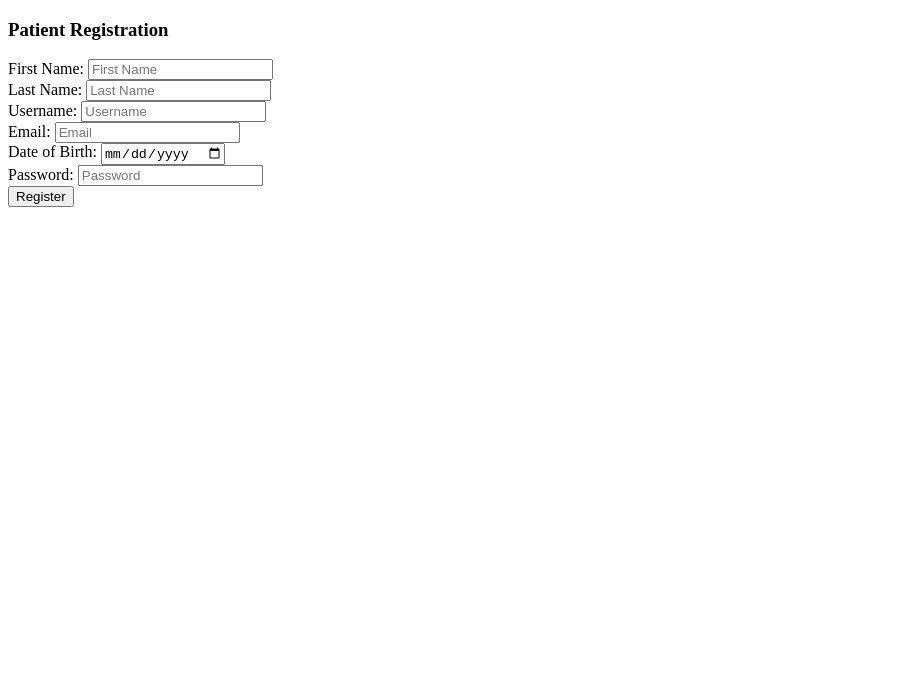
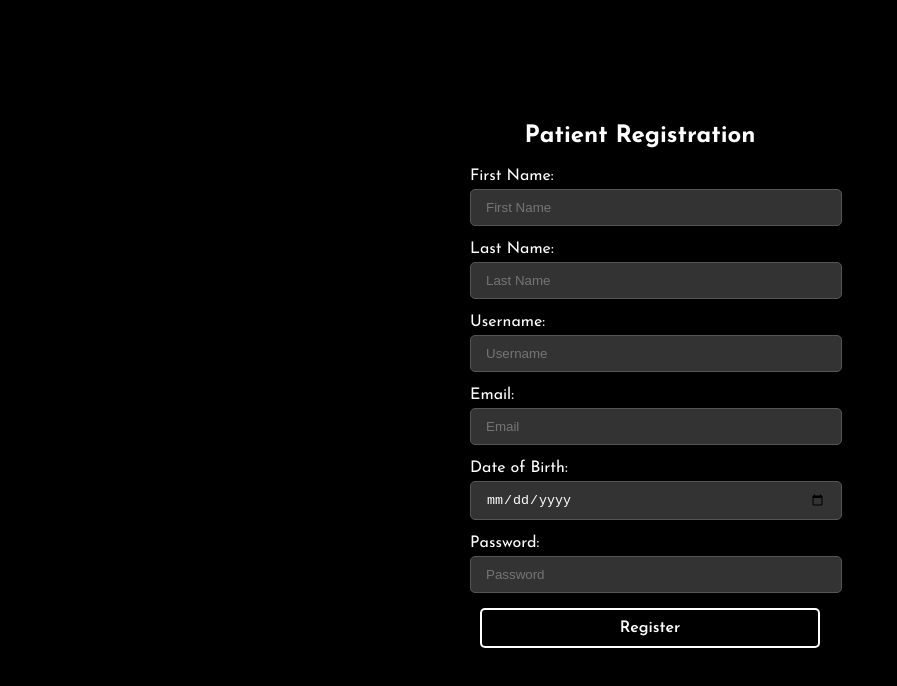
Before and after one commit to DIanchikkk/project, a plain HTML site: page form.html in a window 1280 px wide. Shown: the whole page, without its empty margins (0-897 px from the left). Drawn offline with Linux system fonts and the light colour scheme; the site is published under a folder, as on GitHub Pages, so addresses that start at the root find nothing; a web font is replaced by a local one.

Commit message:
исправила путь к css в form

```diff
--- a/form.html
+++ b/form.html
@@ -3,7 +3,7 @@
 <head>
     <meta charset="UTF-8">
     <meta name="viewport" content="width=device-width, initial-scale=1.0">
-    <link rel="stylesheet" href="/css/form.css">
+    <link rel="stylesheet" href="./css/form.css">
     <link href="https://fonts.googleapis.com/css2?family=Delius+Unicase:wght@400;700&family=Josefin+Sans:ital,wght@0,100..700;1,100..700&display=swap" rel="stylesheet">
     <title>Registration Form</title>
 </head>
```
